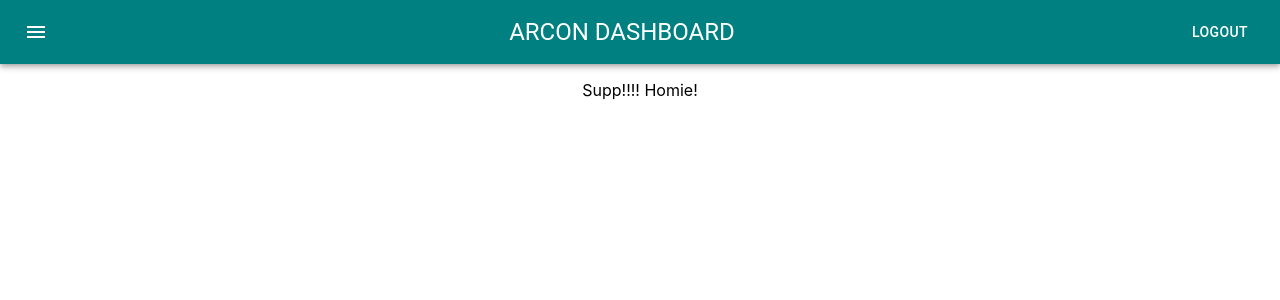
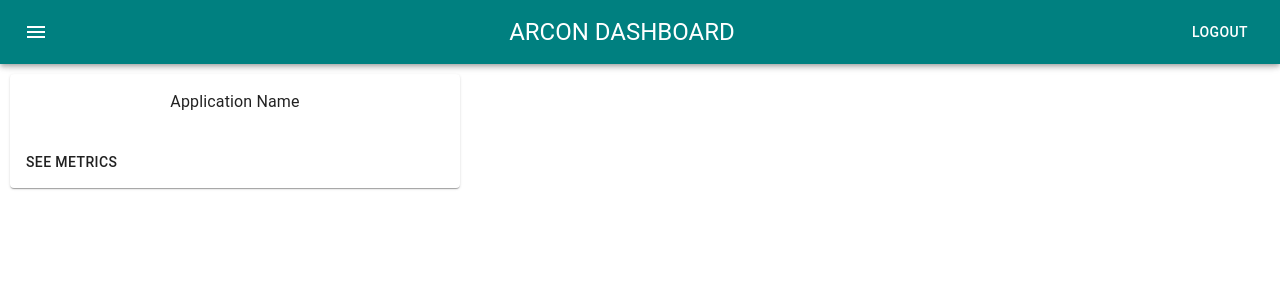
Before and after one commit to Sanskar95/arcon-dashboard, a React (Create React App) app: page / in a window 1280 px wide. Shown: the top 300 px of the page. Built offline with nearby package versions, Linux system fonts and the light colour scheme.

Commit message:
Added directory Structure and some third part dependencies for metric data

```diff
--- a/src/App.js
+++ b/src/App.js
@@ -1,15 +1,16 @@
-import logo from "./logo.svg";
 import "./App.css";
-import HomeScreen from "./screens/HomeScreen";
 import Layout from "./components/Layout/Layout";
 import { Route, BrowserRouter } from "react-router-dom";
+import MetricsDashboard from "./screens/MetricsDashboard";
+import ApplicationsScreen from "./screens/ApplicationsScreen";
 
 function App() {
   return (
     <div className="App">
       <BrowserRouter>
         <Layout />
-        <Route exact path="/" component={HomeScreen} />
+        <Route exact path="/" component={ApplicationsScreen} />
+        <Route exact path="/metrics/testApp" component={MetricsDashboard} />
       </BrowserRouter>
     </div>
   );
--- /dev/null
+++ b/src/components/Grid/GridContainer.js
@@ -0,0 +1,29 @@
+import React from "react";
+// nodejs library to set properties for components
+import PropTypes from "prop-types";
+// @material-ui/core components
+import { makeStyles } from "@material-ui/core/styles";
+import Grid from "@material-ui/core/Grid";
+
+const styles = {
+  grid: {
+    margin: "0 -15px !important",
+    width: "unset",
+  },
+};
+
+const useStyles = makeStyles(styles);
+
+export default function GridContainer(props) {
+  const classes = useStyles();
+  const { children, ...rest } = props;
+  return (
+    <Grid container {...rest} className={classes.grid}>
+      {children}
+    </Grid>
+  );
+}
+
+GridContainer.propTypes = {
+  children: PropTypes.node,
+};
--- /dev/null
+++ b/src/components/Grid/GridItem.js
@@ -0,0 +1,28 @@
+import React from "react";
+// nodejs library to set properties for components
+import PropTypes from "prop-types";
+// @material-ui/core components
+import { makeStyles } from "@material-ui/core/styles";
+import Grid from "@material-ui/core/Grid";
+
+const styles = {
+  grid: {
+    padding: "0 15px !important",
+  },
+};
+
+const useStyles = makeStyles(styles);
+
+export default function GridItem(props) {
+  const classes = useStyles();
+  const { children, ...rest } = props;
+  return (
+    <Grid item {...rest} className={classes.grid}>
+      {children}
+    </Grid>
+  );
+}
+
+GridItem.propTypes = {
+  children: PropTypes.node,
+};
--- a/src/components/Layout/Layout.js
+++ b/src/components/Layout/Layout.js
@@ -32,14 +32,14 @@ const Layout = () => {
     return (
         <List style={{ backgroundColor: "#f2f2f2" }}>
           <Link
-              to={"/option0"}
+              to={"/"}
               style={{ textDecoration: "none" }}
           >
             <ListItem button onClick={() => toggleDrawer()}>
               <ListItemIcon>
                 <PlaceIcon />
               </ListItemIcon>
-              <ListItemText primary={"Go to option 0"} />
+              <ListItemText primary={"Applications"} />
             </ListItem>
           </Link>
           <Link
--- /dev/null
+++ b/src/components/MetricsCard/ApplicationCard.js
@@ -0,0 +1,40 @@
+import React from "react";
+import { makeStyles } from "@material-ui/core/styles";
+import Card from "@material-ui/core/Card";
+import CardActions from "@material-ui/core/CardActions";
+import CardContent from "@material-ui/core/CardContent";
+import Button from "@material-ui/core/Button";
+import Typography from "@material-ui/core/Typography";
+import { useHistory } from "react-router-dom";
+
+const useStyles = makeStyles({
+    root: {
+      width: "450px",
+      margin: "10px",
+    },
+  });
+
+
+export default function ApplicationCard() {
+    const classes = useStyles();
+
+  const history = useHistory();
+
+  const handleClick = () => history.push(`metrics/testApp`);
+  return (
+    <div>
+      <Card className={classes.root}>
+        <CardContent>
+          <Typography color="textPrimary" gutterBottom>
+            Application Name
+          </Typography>
+        </CardContent>
+        <CardActions>
+          <Button onClick={handleClick} size="medium">
+            SEE METRICS
+          </Button>
+        </CardActions>
+      </Card>
+    </div>
+  );
+}
--- /dev/null
+++ b/src/components/MetricsCard/MetricsCard.js
@@ -0,0 +1,37 @@
+import React from "react";
+import { makeStyles } from "@material-ui/core/styles";
+import MetricCard from 'react-metric-card'
+import 'react-metric-card/dist/index.css'
+
+
+
+const useStyles = makeStyles({
+  root: {
+    width: "450px",
+    margin: "10px",
+  },
+});
+
+
+
+export default function MetricsCard(props) {
+  const classes = useStyles();
+
+
+  return (
+    <div className={classes.root}>
+        <MetricCard
+          value={props.value}
+          trend={{
+            slope: 1,
+            description: props.nodeName,
+            value: "0.5%",
+          }}
+          title="INBOUND THROUGHPUT"
+          fetching={false}
+          error={null}
+        />
+
+    </div>
+  );
+}
--- /dev/null
+++ b/src/components/MetricsCard/MetricsGraph.js
@@ -0,0 +1,51 @@
+import React from "react";
+import { Chart } from "react-google-charts";
+
+export default function MetricsGraph() {
+  return (
+    <div>
+      <Chart
+        width={"450px"}
+        height={"700px"}
+        chartType="Histogram"
+        loader={<div>Loading Chart</div>}
+        data={[
+          ["Dinosaur", "Length"],
+          ["Acrocanthosaurus (top-spined lizard)", 12.2],
+          ["Albertosaurus (Alberta lizard)", 9.1],
+          ["Allosaurus (other lizard)", 12.2],
+          ["Apatosaurus (deceptive lizard)", 22.9],
+          ["Archaeopteryx (ancient wing)", 0.9],
+          ["Argentinosaurus (Argentina lizard)", 36.6],
+          ["Baryonyx (heavy claws)", 9.1],
+          ["Brachiosaurus (arm lizard)", 30.5],
+          ["Ceratosaurus (horned lizard)", 6.1],
+          ["Coelophysis (hollow form)", 2.7],
+          ["Compsognathus (elegant jaw)", 0.9],
+          ["Deinonychus (terrible claw)", 2.7],
+          ["Diplodocus (double beam)", 27.1],
+          ["Dromicelomimus (emu mimic)", 3.4],
+          ["Gallimimus (fowl mimic)", 5.5],
+          ["Mamenchisaurus (Mamenchi lizard)", 21.0],
+          ["Megalosaurus (big lizard)", 7.9],
+          ["Microvenator (small hunter)", 1.2],
+          ["Ornithomimus (bird mimic)", 4.6],
+          ["Oviraptor (egg robber)", 1.5],
+          ["Plateosaurus (flat lizard)", 7.9],
+          ["Sauronithoides (narrow-clawed lizard)", 2.0],
+          ["Seismosaurus (tremor lizard)", 45.7],
+          ["Spinosaurus (spiny lizard)", 12.2],
+          ["Supersaurus (super lizard)", 30.5],
+          ["Tyrannosaurus (tyrant lizard)", 15.2],
+          ["Ultrasaurus (ultra lizard)", 30.5],
+          ["Velociraptor (swift robber)", 1.8],
+        ]}
+        options={{
+          title: "Lengths of dinosaurs, in meters",
+          legend: { position: "none" },
+        }}
+        rootProps={{ "data-testid": "1" }}
+      />
+    </div>
+  );
+}
--- /dev/null
+++ b/src/prometheus-rest/PrometheusService.js
@@ -0,0 +1,6 @@
+import axios from 'axios'
+
+export const getInboundThrougput =() =>{
+    const url = `http://localhost:9090/api/v1/query?query=inbound_throughput`;
+    return axios.get(url);
+}
--- /dev/null
+++ b/src/screens/ApplicationsScreen.js
@@ -0,0 +1,14 @@
+import React from "react";
+import GridItem from "../components/Grid/GridItem.js";
+import GridContainer from "../components/Grid/GridContainer.js";
+import ApplicationCard from "../components/MetricsCard/ApplicationCard.js";
+
+export default function ApplicationsScreen() {
+  return (
+    <GridContainer>
+      <GridItem xs={12} sm={6} md={3}>
+       <ApplicationCard/>
+      </GridItem>
+    </GridContainer>
+  );
+}
--- a/src/screens/HomeScreen.js
+++ /dev/null
@@ -1,11 +0,0 @@
-import React from 'react';
-
-const HomeScreen = () => {
-    return (
-        <div>
-            <p>Supp!!!! Homie!</p>
-        </div>
-    );
-};
-
-export default HomeScreen;
--- /dev/null
+++ b/src/screens/MetricsDashboard.js
@@ -0,0 +1,38 @@
+import React, { useEffect } from "react";
+import GridItem from "../components/Grid/GridItem.js";
+import GridContainer from "../components/Grid/GridContainer.js";
+import MetricsCard from "../components/MetricsCard/MetricsCard";
+import MetricsGraph from "../components/MetricsCard/MetricsGraph.js";
+import { getInboundThrougput } from "../prometheus-rest/PrometheusService.js";
+
+export default function MetricsDashboard() {
+  useEffect(() => {
+    getInboundThrougput().then((response) => {
+      setInboundThroughput(response.data.data.result);
+    });
+  }, []);
+
+  const [inboundThrougput, setInboundThroughput] = React.useState([]);
+
+  return (
+    <div>
+      <GridContainer>
+        {inboundThrougput.map((metricObject) => {
+          return (
+            <GridItem xs={12} sm={6} md={3}>
+              <MetricsCard
+                value={metricObject.value[1]}
+                nodeName={metricObject.metric.node}
+              />
+            </GridItem>
+          );
+        })}
+      </GridContainer>
+      <GridContainer>
+        <GridItem xs={12} sm={6} md={3}>
+          {/* <MetricsGraph /> */}
+        </GridItem>
+      </GridContainer>
+    </div>
+  );
+}
```
Also changed, not shown: package.json (+7 -1 lines), 1 other file (tests, documents, lock files or other folders).
